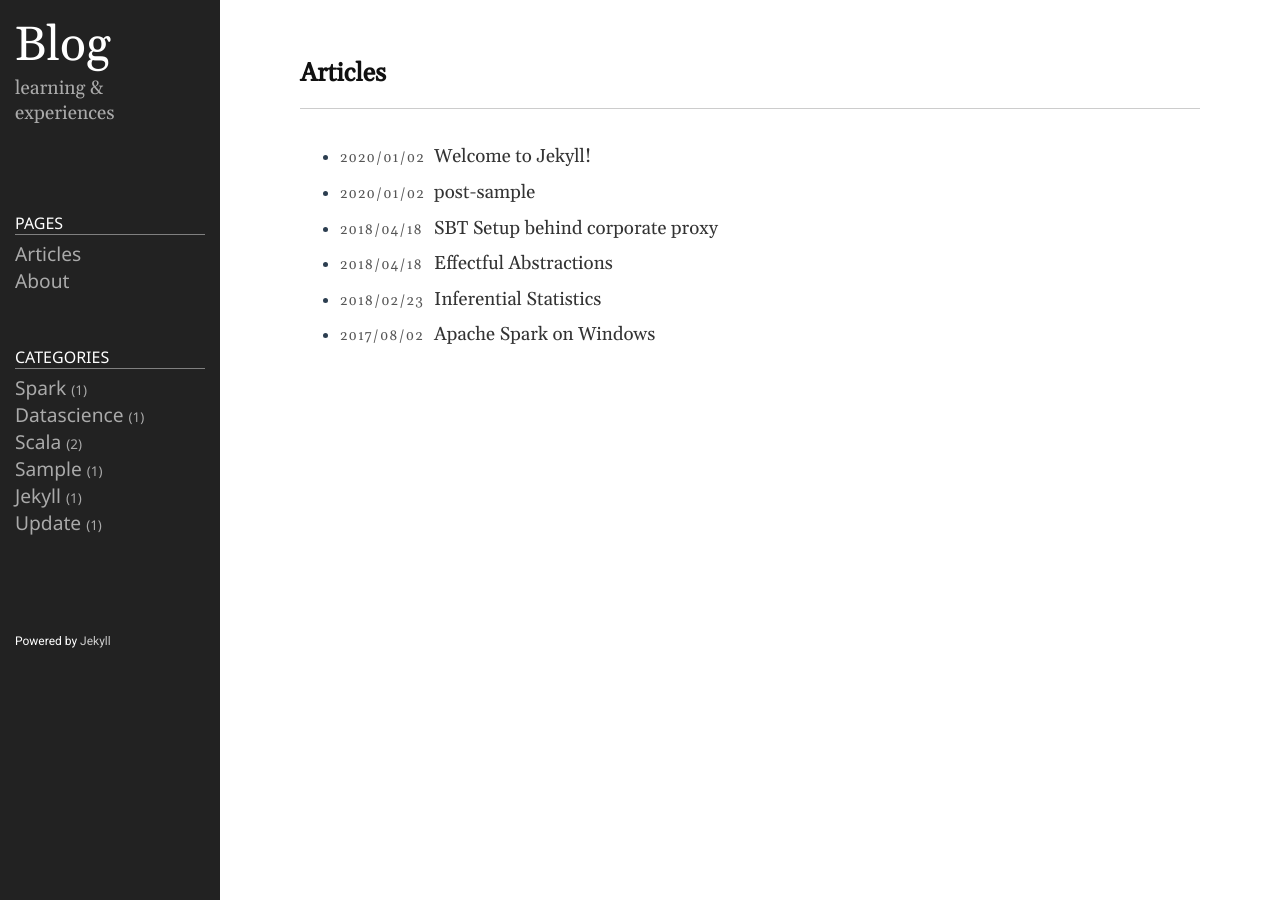
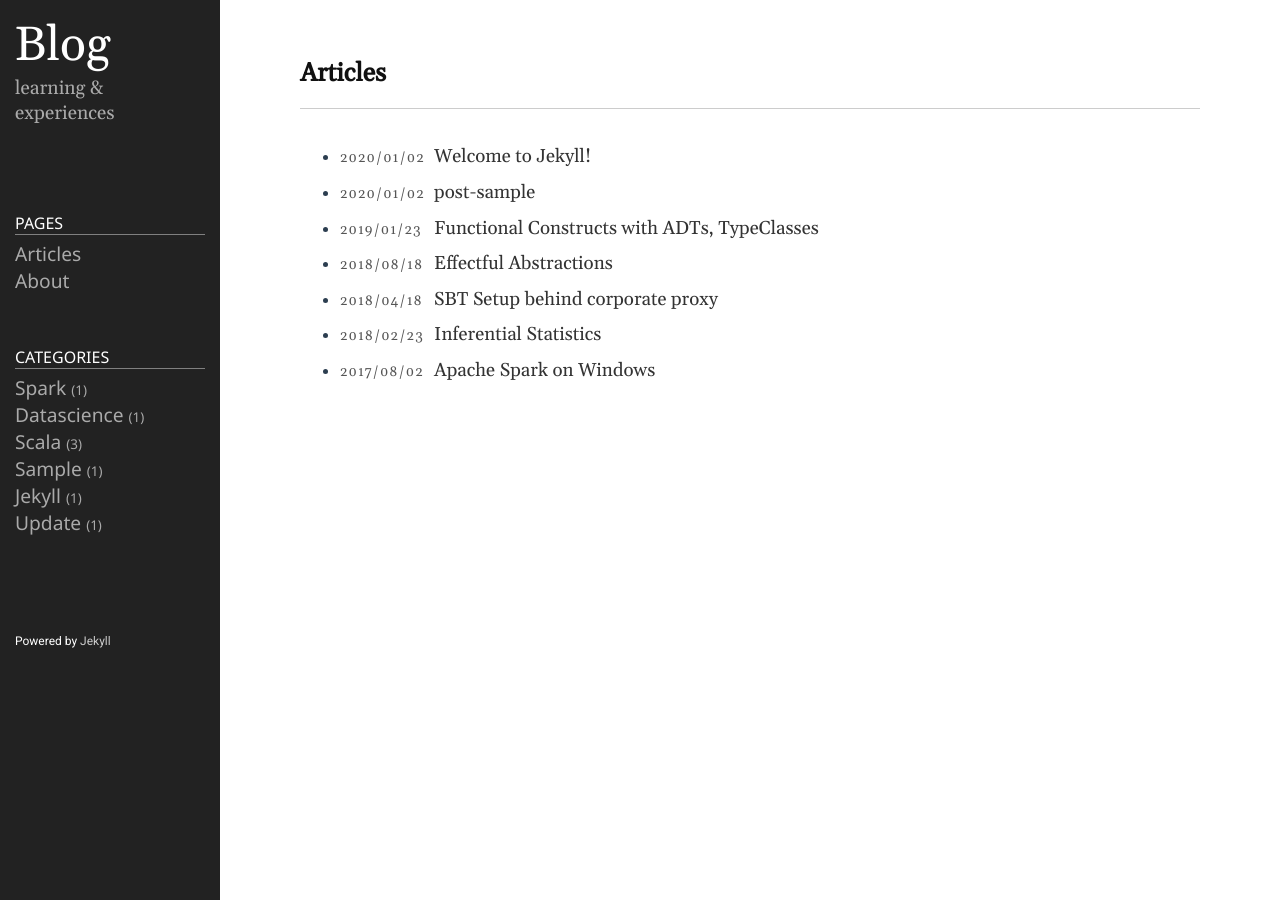
Before and after one commit to vijayemmanuel/vijayemmanuel.github.io, a Jekyll site: the page built from index.md, in a window 1280 px wide. Built offline with Jekyll 4.4.1, drawn with Linux system fonts in a browser that asks for light colours; part of the change alters nothing that is shown.

Commit message:
Post on ADT Typeclass

````diff
--- a/_posts/2018-04-18-EffectfulAbstraction.markdown
+++ b/_posts/2018-04-18-EffectfulAbstraction.markdown
@@ -1,7 +1,7 @@
 ---
 layout: post
 title: Effectful Abstractions
-date: 2018-04-18 19:20:23 +0900
+date: 2018-08-18 19:20:23 +0900
 category: scala
 ---
 
--- /dev/null
+++ b/_posts/2019-01-23-ADTTypeClasses.markdown
@@ -0,0 +1,170 @@
+---
+layout: post
+title: Functional Constructs with ADTs, TypeClasses
+date: 2019-01-23 19:20:23 +0900
+category: scala
+---
+
+Traditionally in Object Oriented Programming (OOP) language we think in terms of objects. Object definition are something which we can relate to some real world entity.. This makes our software design closer to the real world. Objects have data (member variables) and its characteristics (methods). Often it happens that the methods we define for the object may have the business logic relating to the object.
+
+Lets take an a simple example. First we look into how we design an expression evaluator. In OOP approach I would have the following code snippet to define an abstract Expression class with an eval method. Addtionally I would define a Number class and Sum class extended from Expression class.
+
+```scala
+abstract class Expr {
+def eval: Int
+ }
+ class Number(n: Int) extends Expr {
+ def eval: Int = n
+ }
+ class Sum(e1: Expr, e2: Expr) extends Expr {
+ def eval: Int = e1.eval + e2.eval
+ }
+ ```
+
+ Evaluation of the expression looks like
+ ```scala
+ Sum (Number(1), Number(2)).eval       //> res0: Int = 3
+```
+
+ Interospection with the above design:
+ 1. If I want to add a Product class, it would mean adding a new class with its eval logic. There is no impact of modifying the existing class. This is something like data extension.
+ 2. There could also be extensions defined with regard to operations. Here let us say we need to add a expression formatter (pretty print). Coming back to the code, this would mean adding changing the definitions of existing classes for adding new method.
+
+If I want to seperate out the data structure from the above code, Functional Programming (FP) recommendes that I seperate out the data part from the above code and represent it as a **Algebraic Data Type (ADT)**. This is how it would look like:
+
+# Algebraic Data Type
+
+```scala
+trait Expr // or abstract class
+case class Number(n: Int) extends Expr
+case class Sum(e1: Expr, e2: Expr) extends Expr
+```
+>Traits are akin to Java interfaces, but are allowed to have method implementations.
+>Traits does not have constructors and thus cannot “stand by itelf” They can be used like mixin class composition.
+>Case classes come with an implicit constructor as its own name. Thus we do not have to add new keyword when creating its objects. It also comes with an equals, hashCode and toString operator.
+
+As you see here now we have completely seperated out the representation of data based on the domain definitions coming from the problem domain without mixing much of the business logic.
+
+
+Now to in order to add the busiess rules which operate on the data (ADTs) we define it in a companion object. With Scala pattern matching we are able to add a new method over the trait Expr. With different match cases, we can check the type of the pattern and call its appropriate evaluation.
+
+```scala
+object Expr {
+def eval(e: Expr): Int = e match {
+ case Number(n) => n
+ case Sum(l, r) => eval(l) + eval(r)
+ }
+}
+```
+
+ Interospection with the above design:
+ 1. As we discussed before, when new operation needs to be added we do have to modify the existing code-base. Adding an expression formatter method would require us to add new def.
+
+Evaluation of the Sum of two numbers would still remain the same
+```scala
+ Sum (Number(1), Number(2)).eval       //> res0: Int = 3
+```
+
+Scala pattern matching is such a powerful concept that we could really ease our way of building programs over data.
+Lets take another example of JSON serialiser
+
+```scala
+// Define a very simple JSON ADT
+sealed trait Json
+final case class JsObject(get: Map[String, Json]) extends Json
+final case class JsString(get: String) extends Json
+final case class JsNumber(get: Double) extends Json
+case object JsNull extends Json
+
+// The "serialize to JSON" behaviour is encoded in this trait
+trait JsonWriter[A] {
+  def write(value: A): Json
+}
+```
+
+# Type class
+
+JsonWriter is our **Type class** in this example, with Json and its subtypes providing supporting data. It is "type" class beacuse  the business logic is abstrated over any type 'A'.
+
+# Type class instances
+
+Type classes are usually supported by **type class instances**. The instances of a type class provide implementations for the types we care about, including types from the Scala standard library and types from our domain model.
+In Scala we define instances by crea􏰁ng concrete implementatons of the type class and tagging them with the implicit keyword:
+
+```scala
+final case class Person(name: String, email: String)
+
+object JsonWriterInstances {
+  implicit val stringWriter: JsonWriter[String] =
+    new JsonWriter[String] {
+      def write(value: String): Json =
+        JsString(value)
+    }
+  implicit val personWriter: JsonWriter[Person] =
+    new JsonWriter[Person] {
+      def write(value: Person): Json =
+        JsObject(Map(
+          "name" -> JsString(value.name),
+          "email" -> JsString(value.email)
+        ))
+    }
+    // etc...
+}
+```
+
+# Type class interface
+
+A **type class interface** is any functionality we expose to users. Interfaces are generic methods that accept instances of the type class as implicit parameters.
+There are two common ways of specifying an interface: **Interface Objects** and **Interface Syntax**
+
+### Interface Objects
+
+The simplest way of creating an interface is to place methods in a singleton object:
+
+```scala
+object Json {
+def toJson[A](value: A)(implicit w: JsonWriter[A]): Json =
+    w.write(value)
+}
+```
+
+To use this object, we import any type class instances we care about and call the relevant method:
+
+```scala
+import JsonWriterInstances._
+Json.toJson(Person("Dave", "dave@example.com"))
+// res4: Json = JsObject(Map(name -> JsString(Dave), email -> JsString(dave@example.com)))
+```
+The compiler spots that we’ve called the toJson method without providing the implicit parameters. It tries to fix this by searching for type class instances of the relevant types and inser􏰁ng them at the call site:
+
+```scala
+Json.toJson(Person("Dave", "dave@example.com"))(personWriter)
+```
+
+### Interface Syntax
+
+We can alternatively use extension methods to extend existing types with interface methods.
+
+```scala
+object JsonSyntax {
+  implicit class JsonWriterOps[A](value: A) {
+    def toJson(implicit w: JsonWriter[A]): Json =
+      w.write(value)
+    }
+}
+```
+
+We use interface syntax by importing it alongside the instances for the types we need:
+
+```scala
+import JsonWriterInstances._
+import JsonSyntax._
+Person("Dave", "dave@example.com").toJson
+// res6: Json = JsObject(Map(name -> JsString(Dave), email -> JsString(dave@example.com)))
+```
+
+Again, the compiler searches for candidates for the implicit parameters and fills them in for us:
+
+```scala
+Person("Dave", "dave@example.com").toJson(personWriter)
+```
````
